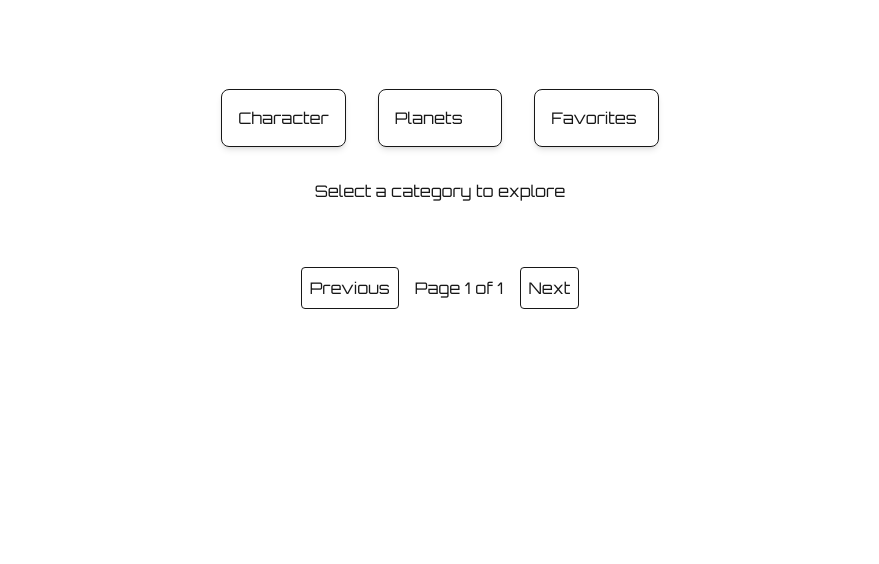
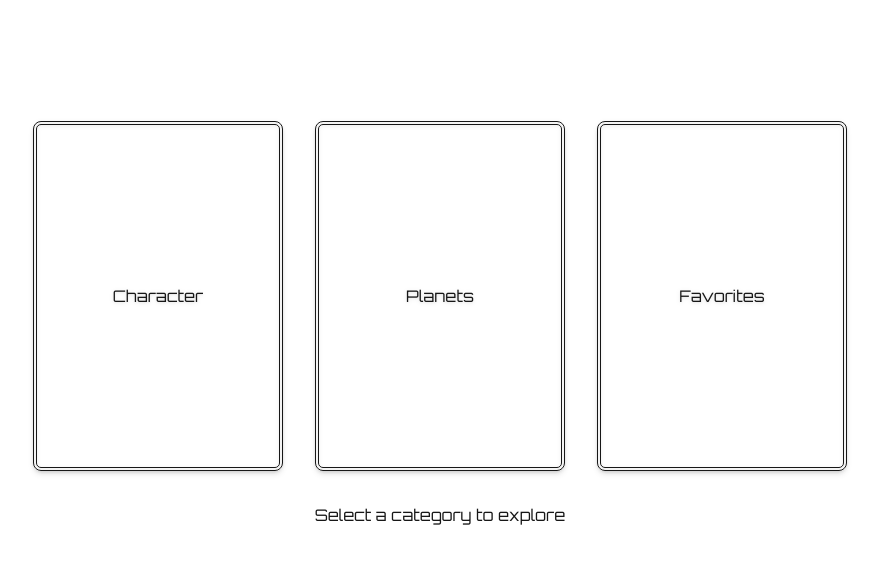
Before and after one commit to GeniferGonzalezSantos/star_wars_explorer_challenge, a Next.js app: page / in a window 1280 px wide. Shown: the top 564 px of the page, without its empty margins (200-1079 px from the left). Built offline with nearby package versions, Linux system fonts and the light colour scheme.

Commit message:
install react icons and styled pages and components

```diff
--- a/src/app/components/card/page.tsx
+++ b/src/app/components/card/page.tsx
@@ -3,13 +3,17 @@ import { CardProps } from "./types";
 
 export const Card = <T,>({ items = [], renderItem, title }: CardProps<T>) => {
   return (
-    <div>
+    <div className="flex items-center justify-items-center">
       {title && <h1 className="text-2xl font-bold mb-4">{title}</h1>}
       <div className="grid grid-cols-1 gap-8 sm:grid-cols-3">
         {items.map((item, index) => (
           <div
             key={index}
-            className="p-4 border rounded-lg shadow-md hover:shadow-lg transition-shadow"
+            className="p-4 text-base rounded-lg
+            shadow-md hover:shadow-lg transition-shadow flex
+            items-center justify-center filter drop-shadow
+            border-double border-4 border-light-white-500"
+            style={{ height: "21.875rem", width: "15.625rem" }}
           >
             {renderItem(item)}
           </div>
--- a/src/app/components/favoriteButton/page.tsx
+++ b/src/app/components/favoriteButton/page.tsx
@@ -1,5 +1,6 @@
 import React, { useEffect } from "react";
 import { FavoriteButtonProps } from "./types";
+import { MdFavorite, MdFavoriteBorder } from "react-icons/md";
 
 export const FavoriteButton: React.FC<FavoriteButtonProps> = ({ itemName }) => {
   const [isFavorite, setIsFavorite] = React.useState(false);
@@ -30,12 +31,10 @@ export const FavoriteButton: React.FC<FavoriteButtonProps> = ({ itemName }) => {
 
   return (
     <button
-      className={`mt-2 px-4 py-2 rounded ${
-        isFavorite ? "bg-red-500 text-white" : "bg-gray-200 text-black"
-      }`}
+      className={"absolute top-2 right-2 items-center justify-items-end"}
       onClick={toggleFavorite}
     >
-      {isFavorite ? "Unfavorite" : "Favorite"}
+      {isFavorite ? <MdFavoriteBorder size={32} /> : <MdFavorite className="text-pink-500" size={32}/>}
     </button>
   );
 };
--- a/src/app/components/input_search/page.tsx
+++ b/src/app/components/input_search/page.tsx
@@ -1,14 +1,18 @@
 import React from "react";
 import { SearchInputProps } from "./types";
+import { BiSearchAlt } from "react-icons/bi";
 
 export default function SearchInput({ value, onChange }: SearchInputProps) {
   return (
+    <div className="relative w-full max-w-4xl">
+      <BiSearchAlt className="absolute left-4 top-1/2 transform -translate-y-1/2 text-gray-500" size={24}/>
     <input
       type="search"
       value={value}
       onChange={onChange}
       placeholder="research a character or planet"
-      className="border p-2 rounded mt-8 max-w-2xl mx-auto"
-    />
+      className="border p-4 pl-12 rounded w-full h-16 sm:w-3/4 md:w-1/2"
+      />
+    </div>
   );
 }
--- a/src/app/components/pagination/page.tsx
+++ b/src/app/components/pagination/page.tsx
@@ -1,5 +1,7 @@
 import React from "react";
 import { PaginationProps } from "./types";
+import { MdNavigateBefore, MdNavigateNext } from "react-icons/md";
+
 
 export default function Pagination({
   currentPage,
@@ -14,17 +16,17 @@ export default function Pagination({
         disabled={currentPage === 1}
         className="p-2 border rounded"
       >
-        Previous
+        <MdNavigateBefore />
       </button>
       <span>
-        Page {currentPage} of {totalPages}
+        {currentPage} of {totalPages}
       </span>
       <button
         onClick={() => onPageChange(currentPage + 1)}
         disabled={currentPage === totalPages}
         className="p-2 border rounded"
       >
-        Next
+        <MdNavigateNext />
       </button>
     </div>
   );
--- a/src/app/favorite/page.tsx
+++ b/src/app/favorite/page.tsx
@@ -1,6 +1,7 @@
 "use client";
 import React, { useEffect, useState } from "react";
 import { FavoritesPageProps } from "./types";
+import { Card } from "../components/card/page";
 
 export default function FavoritesPage({ searchQuery }: FavoritesPageProps) {
   const [favorites, setFavorites] = useState<string[]>([]);
@@ -21,15 +22,19 @@ export default function FavoritesPage({ searchQuery }: FavoritesPageProps) {
   }
 
   return (
-    <div className="p-4">
-      <h1 className="text-2xl font-bold mb-4">Favorite Items</h1>
-      <div className="grid grid-cols-1 md:grid-cols-2 lg:grid-cols-3 gap-4">
+
+      <div className="flex">
         {filteredFavorites.map((item) => (
-          <div key={item} className="p-4 border rounded shadow">
-            <h2 className="text-lg font-bold">{item}</h2>
-          </div>
+          <Card
+            key={item}
+            items={[item]}
+            renderItem={(item: string) =>
+              <div  className="p-4">
+              <h2 className="text-lg font-bold">{item}</h2>
+            </div>
+            }
+          />
         ))}
       </div>
-    </div>
   );
 }
--- a/src/app/page.tsx
+++ b/src/app/page.tsx
@@ -6,6 +6,7 @@ import Pagination from "./components/pagination/page";
 import PeoplePage from "./people/page";
 import PlanetsPage from "./planets/page";
 import FavoritesPage from "./favorite/page";
+import { MdNavigateBefore } from "react-icons/md";
 
 export default function Home() {
   const [searchQuery, setSearchQuery] = useState("");
@@ -50,26 +51,27 @@ export default function Home() {
   return (
     <div
       className="grid grid-rows-[25px_1fr_25px] items-center
-    justify-items-center gap-16
+    justify-items-center gap-16 py-8
     font-[family-name:var(--font-Orbitron-sans)]"
     >
-      <header className="row-start-1">
+      <header className="row-start-1 w-full mt-8 mb-8">
         {activePage !== "" && (
-          <>
+          <div className="flex flex-col sm:flex-row justify-items-stretch items-stretch content-center gap-4 px-4">
             <button
               onClick={() => setActivePage("")}
-              className="text-white rounded m-4 underline hover:bg-gray-700 absolute left-0 top-0 h-16 w-16"
+              className="text-white rounded hover:bg-gray-700 h-16 w-16 flex items-center justify-center"
             >
-              Voltar
+              <MdNavigateBefore size={32} className="hidden sm:block" />
+              <span className="block sm:hidden mt-8 underline">Voltar</span>
             </button>
             <SearchInput
               value={searchQuery}
               onChange={(e) => setSearchQuery(e.target.value)}
             />
-          </>
+          </div>
         )}
       </header>
-      <main className="flex flex-col gap-[32px] row-start-2 items-center">
+      <main className="flex flex-col gap-[32px] row-start-2 items-center justify-items-center">
         {activePage === "" && (
           <Card
             items={["Character", "Planets", "Favorites"]}
@@ -85,12 +87,14 @@ export default function Home() {
         )}
         {renderPage()}
       </main>
-      <footer className="row-start-3">
-        <Pagination
-          currentPage={currentPage}
-          totalPages={totalPages}
-          onPageChange={setCurrentPage}
-        />
+      <footer className="row-start-3 flex flex-col gap-[32px] items-center justify-items-end">
+        {activePage !== "" && (
+          <Pagination
+            currentPage={currentPage}
+            totalPages={totalPages}
+            onPageChange={setCurrentPage}
+          />
+        )}
       </footer>
     </div>
   );
--- a/src/app/people/page.tsx
+++ b/src/app/people/page.tsx
@@ -34,19 +34,13 @@ export default function PeoplePage({
   return (
     <div>
       <Card
-        title="Star Wars Characters"
         items={people}
         renderItem={(person) => (
-          <div key={person.name} className="p-4 border rounded shadow">
+          <div key={person.name} className="flex justify-items-stretch items-stretch flex-col">
             <FavoriteButton itemName={person.name} />
             <h2 className="text-lg font-bold">{person.name}</h2>
             <p className="text-sm text-gray-600">Height: {person.height}</p>
             <p className="text-sm text-gray-600">Mass: {person.mass}</p>
-            <p className="text-sm text-gray-600">Mass: {person.hair_color}</p>
-            <p className="text-sm text-gray-600">c: {person.skin_color}</p>
-            <p className="text-sm text-gray-600">Mass: {person.eye_color}</p>
-            <p className="text-sm text-gray-600">Height: {person.homeworld}</p>
-            <p className="text-sm text-gray-600">Mass: {person.films}</p>
           </div>
         )}
       />
--- a/src/app/planets/page.tsx
+++ b/src/app/planets/page.tsx
@@ -35,13 +35,13 @@ export default function PlanetsPage({
     return <p>No planets found.</p>;
   }
 
+
   return (
     <div>
       <Card
-        title="Star Wars Planets"
         items={planets}
         renderItem={(p) => (
-          <div key={p.name} className="p-4 border rounded shadow">
+          <div key={p.name} className="flex justify-items-stretch items-stretch flex-col">
             <FavoriteButton itemName={p.name} />
             <h2 className="text-lg font-bold">{p.name}</h2>
             <p className="text-sm text-gray-600">
```
Also changed, not shown: package.json (+6 -5 lines), 1 other file (tests, documents, lock files or other folders).
